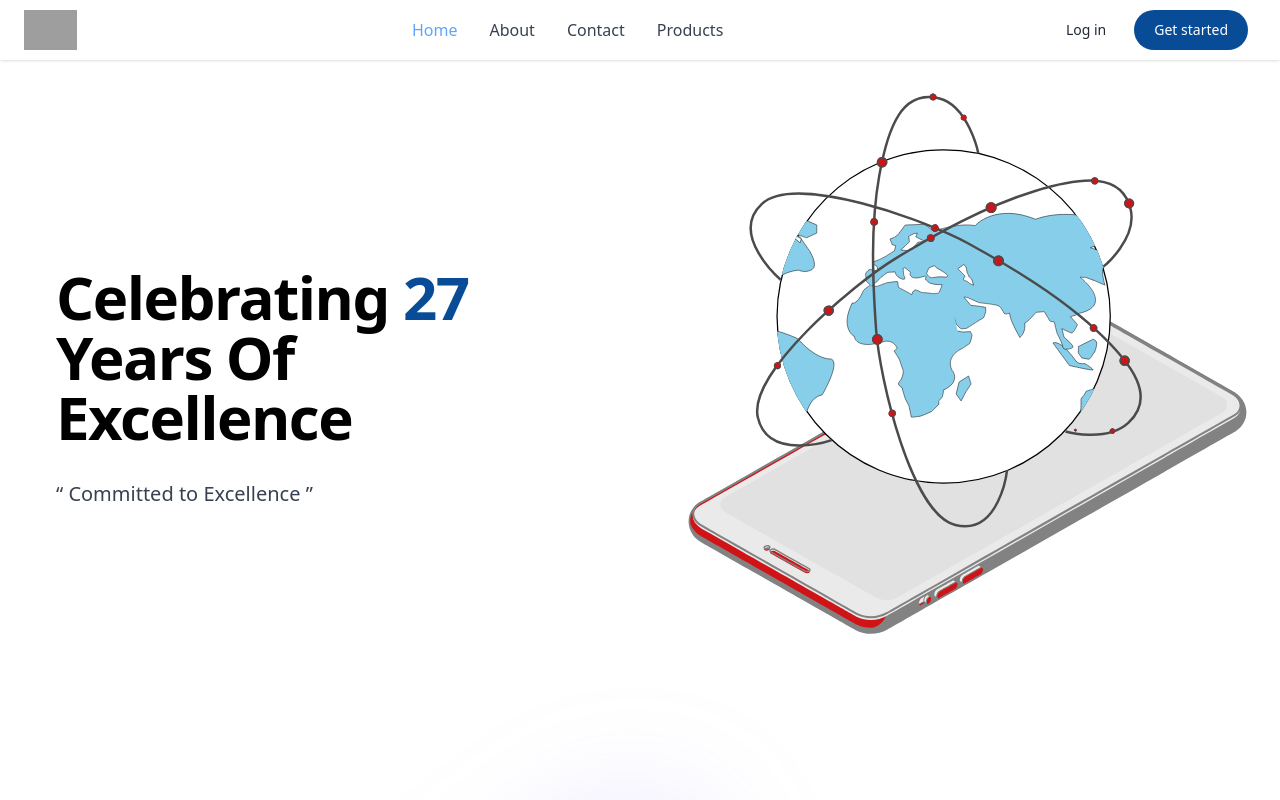
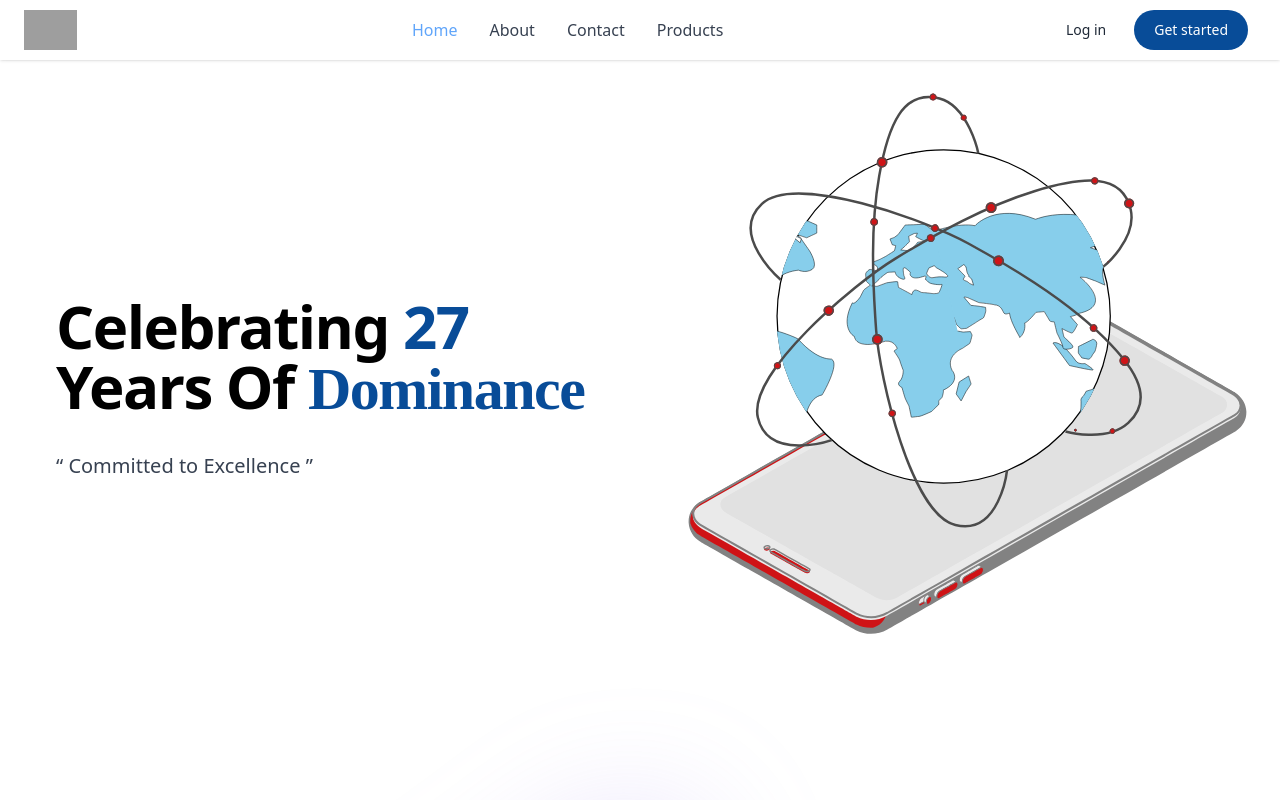
Before and after one commit to OrcasXCode/BeaconNework, a React (Vite) app in the folder Frontend/: page / in a window 1280 px wide. Shown: the top 800 px of the page. Built offline with nearby package versions, Linux system fonts and the light colour scheme; grey boxes are pictures that could not be loaded.

Commit message:
landing page styling change

```diff
--- a/Frontend/components/Home/Home.jsx
+++ b/Frontend/components/Home/Home.jsx
@@ -6,6 +6,8 @@ import { toast, Toaster } from "react-hot-toast";
 import Lottie from 'lottie-react'
 import animationData from '../../src/assets/Animation.json'
 import interview from '../../src/assets/interview1.json'
+import  {TypeAnimation}  from 'react-type-animation';
+
 
 export function Home() {
 
@@ -23,7 +25,21 @@ export function Home() {
       <div className="mx-auto max-w-7xl lg:grid lg:grid-cols-12 lg:gap-x-8 lg:px-8">
         <div className="flex flex-col justify-center px-4 py-12 md:py-16 lg:col-span-7 lg:gap-x-6 lg:px-6 lg:py-24 xl:col-span-6">
           <h1 className="mt-8 text-3xl font-bold tracking-tight text-black md:text-4xl lg:text-6xl">
-            Celebrating <CountUp className="text-[#084C98]" start={10} end={27} duration={5}></CountUp> Years Of Excellence
+            Celebrating <CountUp className="text-[#084C98]" start={10} end={27} duration={5}></CountUp> Years Of <TypeAnimation
+          sequence={[
+            'Excellence',
+            1500, // wait 1s before replacing "Mice" with "Hamsters"
+            'Innovation',
+            1500,
+            'Dominance',
+            1500,
+            'Legacy',
+            1500
+          ]}
+          speed={50}
+          className="text-6xl"
+          style={{ fontFamily: 'Playfair Display',color: '#084C98', display: 'inline-block' }}
+          repeat={Infinity}></TypeAnimation>
           </h1>
           <p className="mt-8 text-[20px] text-gray-700">
             &ldquo; Committed to Excellence &rdquo;
@@ -75,7 +91,7 @@ export function Home() {
       </div>
 
       {/* Become A seller */}
-      <div className="mx-auto mt-10 max-w-7xl px-2 py-10 lg:px-0" id='become-seller'>
+      <div className="mx-auto mt-10 max-w-7xl px-2 py-10 lg:px-0 md:mx-auto sm-mx-auto" id='become-seller'>
       <div className="flex flex-col lg:flex-row lg:items-center lg:justify-between lg:space-x-10">
        <div className="mb-10 w-full md:w-2/3 lg:mb-0 lg:w-1/2 rounded-lg"
         style={{ boxShadow: '0 0 20px 5px rgba(8, 76, 152, 0.5)', animation: 'glow 2s infinite' }}>
@@ -178,7 +194,7 @@ export function Home() {
 
       {/* Why Us? */}
       <div style={{textAlign:'center'}} className='mt-10 max-w-7xl mx-auto'>
-            <h1 style={{fontSize:'50px'}} className="text-xl font-bold tracking-tight text-gray-900 sm:text-6xl">
+            <h1 style={{fontSize:'50px'}} className="text-xl font-bold tracking-tight text-gray-900 sm:text-6xl md:">
               Performance-Boosting
               <HighlightText text={"Solutions "} />
             </h1>
--- a/Frontend/components/Products/Products.jsx
+++ b/Frontend/components/Products/Products.jsx
@@ -82,15 +82,16 @@ export function Products() {
     return (
       <div  className="slide-container">
 
-        <Slide>
-         {slideImages.map((slideImage, index)=> (
-            <div key={index}>
-              <div style={{ ...divStyle, 'backgroundImage': `url(${slideImage.url})` }}>
-                <span style={spanStyle}>{slideImage.caption}</span>
-              </div>
-            </div>
-          ))}
+       <Slide id="slider">
+            {slideImages.map((slideImage, index) => (
+                <div key={index} style={{ backgroundImage: `url(${slideImage.url})`,objectFit: 'contain', backgroundSize: 'cover' }}>
+                    <div style={divStyle}>
+                        <span style={spanStyle}>{slideImage.caption}</span>
+                    </div>
+                </div>
+            ))}
         </Slide>
+
 
         <div className="max-w-7xl mx-auto">
           <section className="relative overflow-hidden py-20">
```
Also changed, not shown: Frontend/src/App.css (+15 -0 lines).
